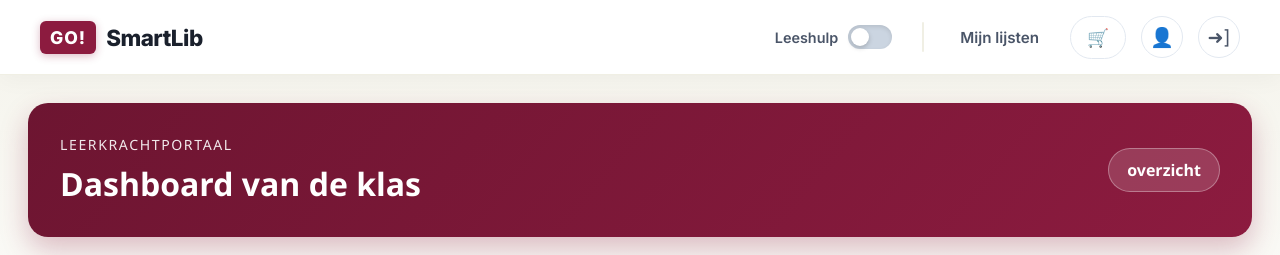
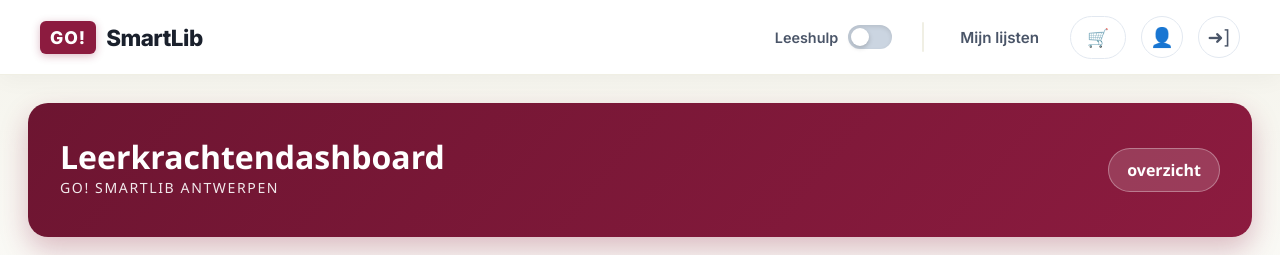
Before and after one commit to RenzoRaes2006/GoSmartLib, an Angular app in the folder frontend/: page /leerkracht-dashboard in a window 1280 px wide. Shown: the top 255 px of the page. Built offline with nearby package versions, Linux system fonts and the light colour scheme; no server answers.

Commit message:
verander tekst bovenaan leerkrachten pagina

```diff
--- a/frontend/src/app/leerkrachtdashboard/leerkrachtdashboard.html
+++ b/frontend/src/app/leerkrachtdashboard/leerkrachtdashboard.html
@@ -1,8 +1,8 @@
 <div class="teacher-dashboard">
   <header class="teacher-hero">
     <div>
-      <p class="hero-kicker">leerkrachtportaal</p>
-      <h1>Dashboard van de klas</h1>
+      <h1>Leerkrachtendashboard</h1>
+      <p class="hero-kicker">GO! SmartLib Antwerpen</p>
     </div>
     <div class="hero-badge">overzicht</div>
   </header>
```
